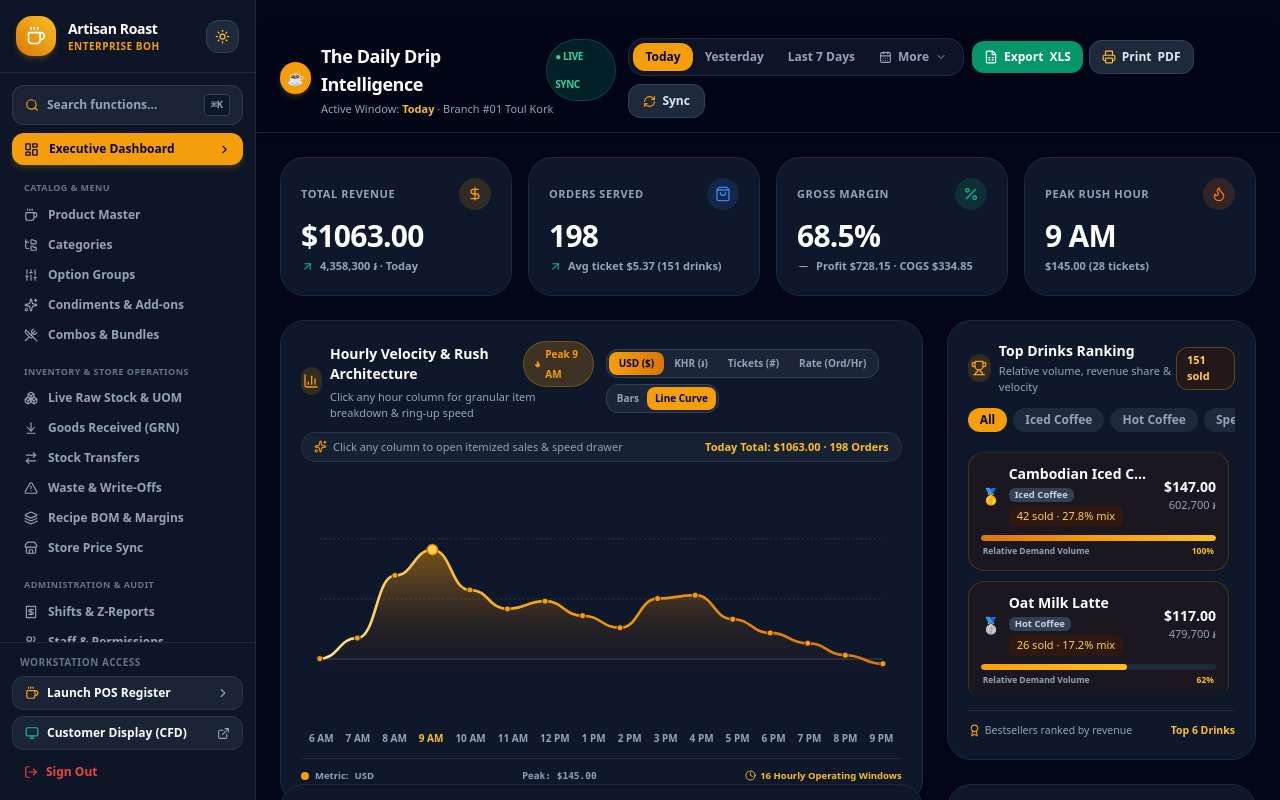
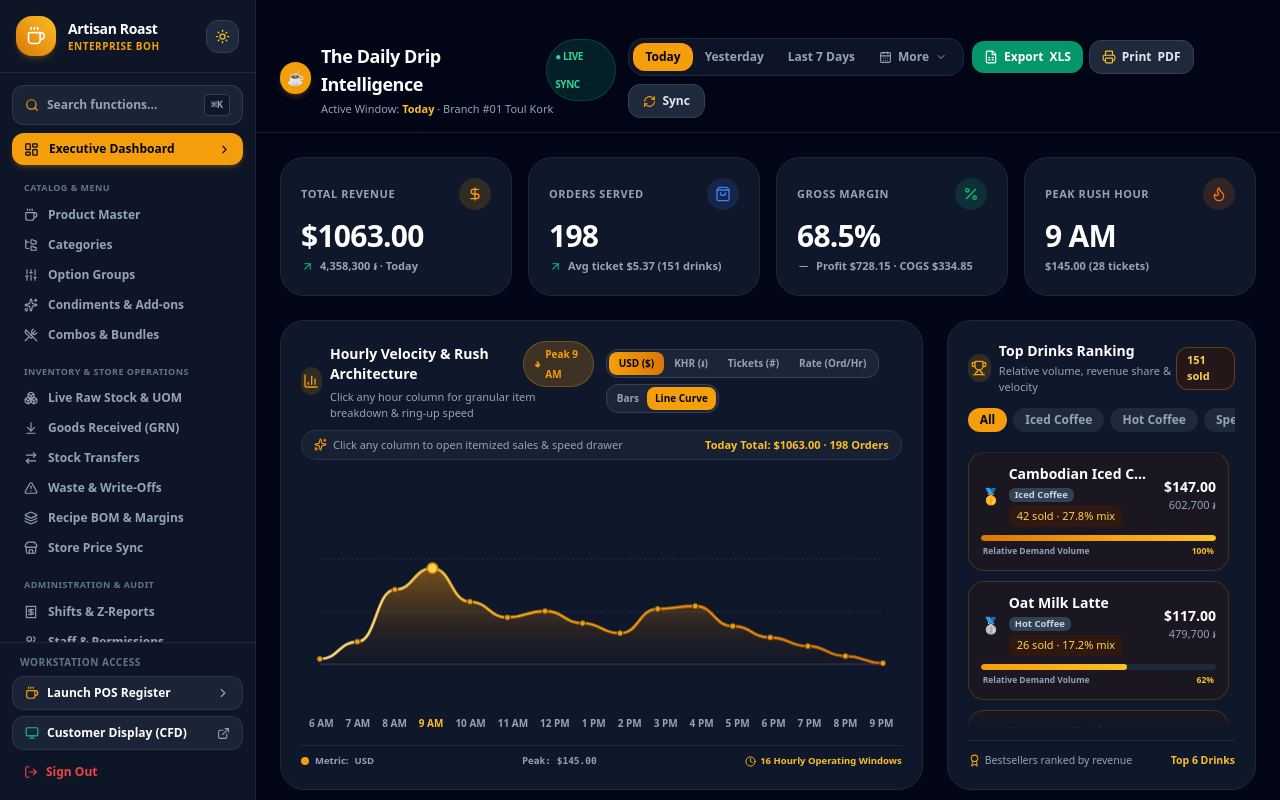
Before and after one commit to Swordsman1313/cafe-pos, a Next.js app: page /admin in a window 1280 px wide. Both pictures are taken after a click on the button "Line Curve". Built offline with nearby package versions, Linux system fonts and the light colour scheme.

Commit message:
fix(boh): resolve chart canvas vertical overflow and adjust container min-h constraints

```diff
--- a/app/(boh)/admin/page.tsx
+++ b/app/(boh)/admin/page.tsx
@@ -407,10 +407,10 @@ export default function CafeDashboard() {
         />
       </div>
 
-      {/* ── ROW 1: Equal-Height Grid (~430px) - Hourly Velocity Chart (2/3) + Top Drinks Ranking (1/3) ── */}
-      <div className="grid grid-cols-1 lg:grid-cols-3 gap-6 items-stretch lg:h-[440px]">
+      {/* ── ROW 1: Equal-Height Grid (~470px) - Hourly Velocity Chart (2/3) + Top Drinks Ranking (1/3) ── */}
+      <div className="grid grid-cols-1 lg:grid-cols-3 gap-6 items-stretch lg:h-[470px]">
         {/* 1. Interactive Hourly / 7-Day Velocity Chart (2 Columns, Full Vertical Fill) */}
-        <div className="lg:col-span-2 h-full">
+        <div className="lg:col-span-2 h-full min-h-0">
           <HourlySalesChart
             data={analytics.hourlyData}
             dailyData={analytics.dailyData}
@@ -421,8 +421,8 @@ export default function CafeDashboard() {
           />
         </div>
 
-        {/* 2. Top Drinks Leaderboard with Internal Scrolling (1 Column, max-h-[440px]) */}
-        <div className="h-full max-h-[440px]">
+        {/* 2. Top Drinks Leaderboard with Internal Scrolling (1 Column) */}
+        <div className="h-full min-h-0">
           <TopDrinksRanking
             products={analytics.topProducts}
             isLight={isLight}
--- a/components/boh/HourlySalesChart.tsx
+++ b/components/boh/HourlySalesChart.tsx
@@ -89,13 +89,13 @@ export default function HourlySalesChart({
   const totalRevenueUSD = useMemo(() => activeDataset.reduce((s, d) => s + d.revenueUSD, 0), [activeDataset]);
   const totalOrders = useMemo(() => activeDataset.reduce((s, d) => s + d.orders, 0), [activeDataset]);
 
-  // Generate SVG path for Line / Area Wave View (height: 240)
+  // Generate SVG path for Line / Area Wave View (height: 200)
   const wavePath = useMemo(() => {
     if (activeDataset.length === 0) return { area: "", line: "", points: [] };
     const width = 800;
-    const height = 240;
+    const height = 200;
     const paddingX = 25;
-    const paddingY = 30;
+    const paddingY = 25;
     const chartW = width - paddingX * 2;
     const chartH = height - paddingY * 2;
 
@@ -131,12 +131,12 @@ export default function HourlySalesChart({
   return (
     <div
       onMouseLeave={() => setHoveredIndex(null)}
-      className={`rounded-3xl border p-5 transition-all relative overflow-hidden flex flex-col justify-between h-full max-w-full ${
+      className={`rounded-3xl border p-5 transition-all relative flex flex-col justify-between h-full min-h-0 max-w-full ${
         isLight ? "bg-white border-slate-200 shadow-sm" : "bg-slate-900 border-slate-800"
       }`}
     >
       {/* ── Fixed Header Controls ── */}
-      <div className="shrink-0 flex flex-col sm:flex-row sm:items-center justify-between gap-3 mb-2.5">
+      <div className="shrink-0 flex flex-col sm:flex-row sm:items-center justify-between gap-3 mb-2">
         <div>
           <div className="flex items-center gap-2">
             <div className="h-7 w-7 rounded-xl bg-amber-500/15 text-amber-500 flex items-center justify-center font-bold">
@@ -266,18 +266,18 @@ export default function HourlySalesChart({
         )}
       </div>
 
-      {/* ── Chart Canvas (Takes up full available height: flex-1 min-h-[280px] w-full flex flex-col justify-end) ── */}
+      {/* ── Chart Canvas (Flexes naturally without overflowing or clipping) ── */}
       <div
-        className="flex-1 min-h-[280px] w-full flex flex-col justify-end"
+        className="flex-1 min-h-0 w-full flex flex-col justify-end py-1"
         onMouseLeave={() => setHoveredIndex(null)}
       >
         {chartStyle === "bar" ? (
           /* ── 1. Column Bars View with Scaled Fill ── */
-          <div className="flex items-end gap-1 sm:gap-2 h-full min-h-[270px] w-full pt-6 pb-1">
+          <div className="flex items-end gap-1 sm:gap-2 h-52 sm:h-56 w-full pt-4 pb-1">
             {activeDataset.map((bucket, idx) => {
               const val = getValue(bucket);
-              // Scale bar heights proportionally so peak bar reaches near top (up to 92%)
-              const heightPct = Math.max(8, Math.round((val / Math.max(maxValue, 1)) * 92));
+              // Scale bar heights proportionally up to 88% so peak bar stays within view with amount label
+              const heightPct = Math.max(8, Math.round((val / Math.max(maxValue, 1)) * 88));
               const isPeak = bucket.label === peakBucket.label;
               const isHovered = hoveredIndex === idx;
               const isSelected = selectedBarIndex === idx;
@@ -299,9 +299,9 @@ export default function HourlySalesChart({
                     </div>
                   )}
 
-                  {/* Legible Amount Label above each bar: text-xs font-semibold text-slate-700 dark:text-slate-200 */}
+                  {/* Legible Amount Label */}
                   <span
-                    className={`text-xs font-semibold mb-1.5 transition-all truncate max-w-full ${
+                    className={`text-xs font-semibold mb-1 transition-all truncate max-w-full ${
                       isSelected || isHovered || isPeak
                         ? "text-amber-700 dark:text-amber-300 font-extrabold scale-110"
                         : isLight
@@ -332,7 +332,7 @@ export default function HourlySalesChart({
 
                   {/* X-Axis Day / Hour Label */}
                   <span
-                    className={`text-[10px] mt-2 font-bold transition-colors truncate max-w-full ${
+                    className={`text-[10px] mt-1.5 font-bold transition-colors truncate max-w-full ${
                       isSelected
                         ? "text-amber-600 dark:text-amber-400 font-black underline underline-offset-2"
                         : isPeak
@@ -354,8 +354,8 @@ export default function HourlySalesChart({
           </div>
         ) : (
           /* ── 2. Smooth Bézier Line Wave View with Full Height ── */
-          <div className="w-full h-full min-h-[270px] pt-4 pb-1 flex flex-col justify-between">
-            <svg viewBox="0 0 800 240" className="w-full h-full overflow-visible">
+          <div className="w-full h-52 sm:h-56 pt-2 pb-1 flex flex-col justify-between">
+            <svg viewBox="0 0 800 200" className="w-full h-full overflow-visible">
               <defs>
                 <linearGradient id="lineAreaGradient" x1="0%" y1="0%" x2="0%" y2="100%">
                   <stop offset="0%" stopColor="#F59E0B" stopOpacity="0.45" />
@@ -370,9 +370,9 @@ export default function HourlySalesChart({
               </defs>
 
               {/* Grid Lines */}
-              <line x1="25" y1="30" x2="775" y2="30" stroke={isLight ? "#E2E8F0" : "#334155"} strokeDasharray="3 3" />
-              <line x1="25" y1="110" x2="775" y2="110" stroke={isLight ? "#E2E8F0" : "#334155"} strokeDasharray="3 3" />
-              <line x1="25" y1="190" x2="775" y2="190" stroke={isLight ? "#CBD5E1" : "#475569"} />
+              <line x1="25" y1="25" x2="775" y2="25" stroke={isLight ? "#E2E8F0" : "#334155"} strokeDasharray="3 3" />
+              <line x1="25" y1="95" x2="775" y2="95" stroke={isLight ? "#E2E8F0" : "#334155"} strokeDasharray="3 3" />
+              <line x1="25" y1="165" x2="775" y2="165" stroke={isLight ? "#CBD5E1" : "#475569"} />
 
               {/* Gradient Filled Area */}
               <path d={wavePath.area} fill="url(#lineAreaGradient)" />
@@ -434,7 +434,7 @@ export default function HourlySalesChart({
 
       {/* ── Fixed Footer Scale Indicators ── */}
       <div
-        className={`shrink-0 flex items-center justify-between text-[9.5px] font-semibold pt-2.5 border-t mt-2 ${
+        className={`shrink-0 flex items-center justify-between text-[9.5px] font-semibold pt-2 border-t mt-1.5 ${
           isLight ? "border-slate-100 text-slate-500" : "border-slate-800 text-slate-400"
         }`}
       >
```
